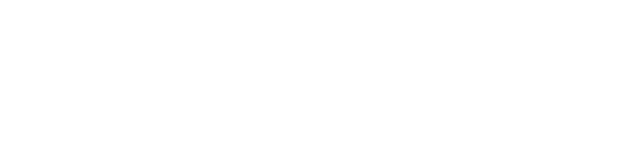
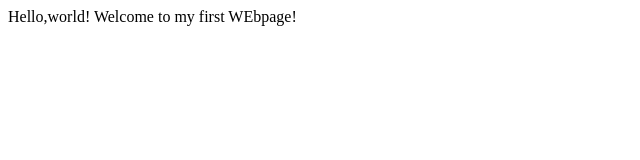
Before and after one commit to vankessa/my-first-webpage, a plain HTML site: page my-first-webpage.html in a window 1280 px wide. Shown: the whole page, without its empty margins (0-640 px from the left). Drawn offline with Linux system fonts and the light colour scheme.

Commit message:
my second webpage

```diff
--- a/my-first-webpage.html
+++ b/my-first-webpage.html
@@ -4,5 +4,9 @@
         <title>
             My first Webpage!
         </title>
+        <body>
+            Hello,world!
+            Welcome to my first WEbpage!
+        </body>
     </head>
 </html>
```
Also changed, not shown: my-favorite-things.html (added).
